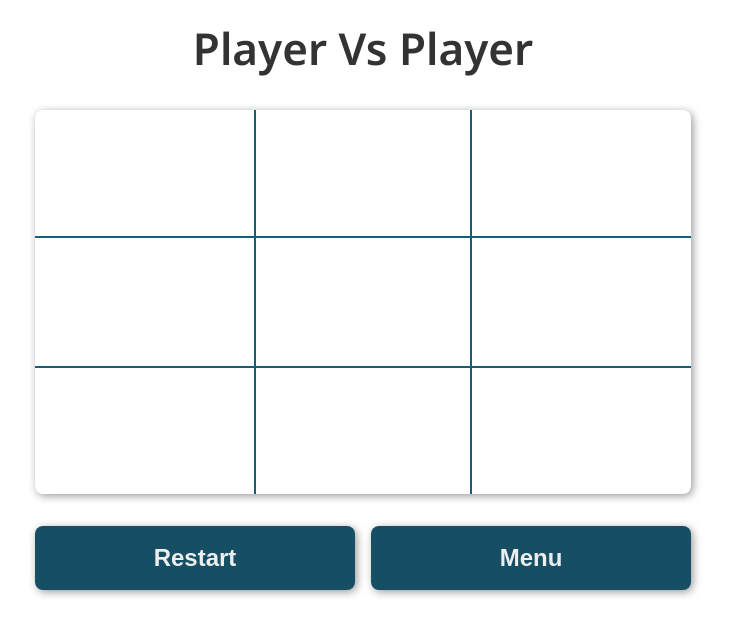
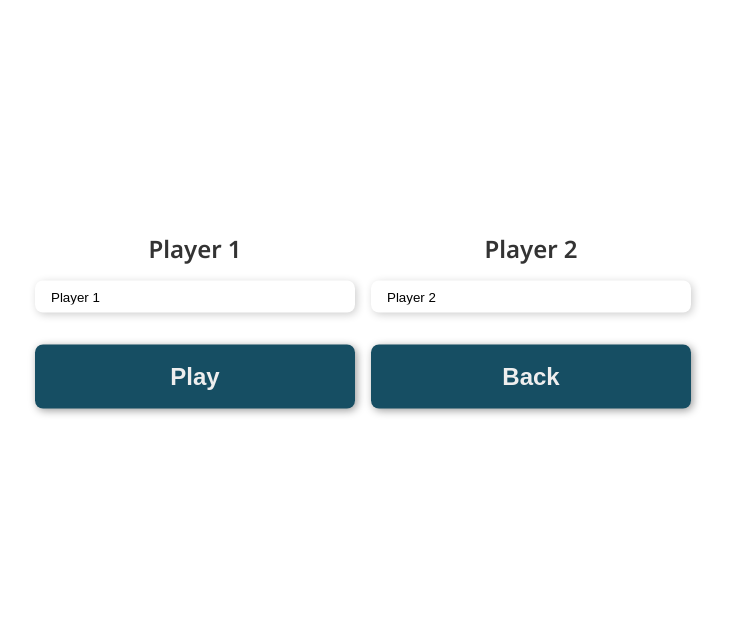
Before and after one commit to mgibson43/TicTacToe, a plain HTML site: page index.html in a window 1280 px wide. Both pictures are taken after a click on the button "Player vs Player". Shown: the whole page, without its empty margins (277-1006 px from the left). Drawn offline with Linux system fonts and the light colour scheme.

Commit message:
Feat: Player name entry

```diff
--- a/index.html
+++ b/index.html
@@ -12,13 +12,30 @@
   <title>Tic-Tac-Toe</title>
 </head>
 <body>
-  <nav class="menu container">
+  <menu class="menu container">
     <h1>Tic Tac Toe</h1>
     <div class="menu-btns">
       <button class="btn pvp-btn">Player vs Player</button>
       <button class="btn pvc-btn">Player vs Computer</button>
     </div>
-  </nav>
+  </menu>
+
+  <aside class="pvp-name-entry container hidden">
+    <div class="pvp-players">
+      <div>
+        <label for="player1">Player 1</label>
+        <input type="text" id="player1" value="Player 1" min="1">
+      </div>
+      <div>
+        <label for="player2">Player 2</label>
+        <input type="text" id="player2" value="Player 2" minlength="1">
+      </div>
+    </div>
+    <div class="pvp-name-entry-btns">
+      <button class="btn play-pvp-btn">Play</button>
+      <button class="btn back-btn">Back</button>
+    </div>
+  </aside>
 
   <article class="game container hidden">
     <h2 class="title"></h2>
--- a/script.js
+++ b/script.js
@@ -1,9 +1,8 @@
-'use strict'
-
-const tictactoe = document.querySelector('.game');
-const tictactoeMenu = document.querySelector('.menu');
 
 const game = (() => {
+  'use strict'
+
+  // Initializing variables
   let count = 0;
   const tiles = [];
   const players = [];
@@ -18,33 +17,24 @@ const game = (() => {
     [2, 4, 6]
   ];
 
+  // DOM element selections
   const board = document.querySelector('.board');
   const results = document.querySelector('.game-results');
+  const pvpNameEntry = document.querySelector('.pvp-name-entry');
   const title = document.querySelector('.title');
   const restart = document.querySelector('.restart-btn');
+  const playPVP = document.querySelector('.play-pvp-btn')
   const pvp = document.querySelector('.pvp-btn');
   const menuBtn = document.querySelector('.menu-btn');
+  const backBtn = document.querySelector('.back-btn');
+  const tictactoe = document.querySelector('.game');
+  const tictactoeMenu = document.querySelector('.menu');
+  const player1 = document.getElementById('player1');
+  const player2 = document.getElementById('player2');
 
-  restart.addEventListener('click', function() {
-    clearBoard();
-    createBoard()
-    playerVsPlayer('Player 1', 'Player 2');
-  });
+  // FUNCTIONS
 
-  pvp.addEventListener('click', function() {
-    createBoard();
-    playerVsPlayer('Player 1', 'Player 2');
-    tictactoeMenu.classList.add('hidden');
-    tictactoe.classList.remove('hidden');
-  });
-
-  menuBtn.addEventListener('click', function() {
-    clearBoard();
-    tictactoe.classList.add('hidden');
-    tictactoeMenu.classList.remove('hidden');
-  });
-
-
+  // Creates game board
   const createBoard = function() {
     for (let i = 0; i < 9; i++) {
       const div = document.createElement('div');
@@ -55,6 +45,7 @@ const game = (() => {
     }
   }
 
+  // Plays current players turn
   const takeTurn = function() {
     count++;
     this.textContent = players.find(player => player.turn === true).char;
@@ -64,12 +55,14 @@ const game = (() => {
     changeTurn();
   }
 
+  // Changes players turns
   const changeTurn = function() {
     players.forEach(player => {
       player.turn === true ? player.turn = false : player.turn = true;
     });
   }
 
+  // Checks for win conditions
   const checkWin = function(count) {
     let status = '';
     if (count < 3) return status = 'pending';
@@ -86,34 +79,78 @@ const game = (() => {
     return status;
   }
 
+  // Ends game, disabling buttons and displaying winner
   const endGame = function(status) {
     status === 'win' ? results.textContent = `${players.find(player => player.turn === true).name} wins!` : results.textContent = 'Draw';
     tiles.forEach(tile => tile.removeEventListener('click', takeTurn));
   }
 
+  // Player factory function
   const player = (name, turn, char) => {
     return { name, turn, char }
   }
 
-  const playerVsPlayer = (name1, name2) => {
+  // Starts PVP game
+  const playerVsPlayer = function() {
     title.textContent = 'Player Vs Player';
-    players.push(player(name1, true, 'X'));
-    players.push(player(name2, false, 'O'));
+    players.length = 0;
+    createBoard();
+    players.push(player((player1.value == '' ? 'Player 1' : player1.value), true, 'X'));
+    players.push(player((player1.value == '' ? 'Player 2' : player2.value), false, 'O'));
+    pvpNameEntry.classList.add('hidden');
+    tictactoe.classList.remove('hidden');
   }
 
+  // Changes screen to player name entry
+  const playerNames = function() {
+    tictactoeMenu.classList.add('hidden');
+    pvpNameEntry.classList.remove('hidden');
+  }
+
+  // Clears tiles and resets moves
   const clearBoard = function() {
-    players.length = 0;
     tiles.forEach(tile => board.removeChild(tile));
     tiles.length = 0;
     count = 0;
     results.textContent = '';
   }
 
-  return {
-    tiles,
-    createBoard,
-    takeTurn,
-    player,
-    playerVsPlayer
+  // Restarts current game with current players
+  const restartGame = function() {
+    clearBoard();
+    createBoard()
+    players.find(player => player.char === 'X').turn = true;
+    players.find(player => player.char === 'O').turn = false;
   }
+
+  // Returns to main menu
+  const returnToMenu = function() {
+    clearBoard();
+    resetNames();
+    tictactoe.classList.add('hidden');
+    tictactoeMenu.classList.remove('hidden');
+  }
+
+  const back = function () {
+    resetNames();
+    pvpNameEntry.classList.add('hidden');
+    tictactoeMenu.classList.remove('hidden');
+  }
+
+  const resetNames = function() {
+    player1.value = 'Player 1';
+    player2.value = 'Player 2';
+  }
+
+  // EVENT LISTENERS
+
+  restart.addEventListener('click', restartGame);
+
+  playPVP.addEventListener('click', playerVsPlayer);
+
+  menuBtn.addEventListener('click', returnToMenu);
+
+  pvp.addEventListener('click', playerNames);
+
+  backBtn.addEventListener('click', back);
 })();
--- a/style.css
+++ b/style.css
@@ -7,16 +7,15 @@
 
 html {
   font-family: 'Noto Sans', sans-serif;
+  color: #333;
 }
 
 h1 {
-  color: #333;
   font-size: 52px;
   font-weight: 700;
 }
 
 h2 {
-  color: #333;
   font-size: 44px;
   font-weight: 600;
   text-align: center;
@@ -68,6 +67,51 @@ h2 {
 }
 
 .menu-btns {
+  display: flex;
+  gap: 1rem;
+}
+
+/* Player selection styling */
+.pvp-name-entry {
+  display: flex;
+  flex-direction: column;
+  gap: 2rem;
+}
+
+.pvp-players {
+  display: flex;
+  gap: 1rem;
+}
+
+.pvp-players div {
+  display: flex;
+  flex-direction: column;
+}
+
+label {
+  font-size: 24px;
+  font-weight: 600;
+  text-align: center;
+  margin-bottom: 1rem;
+}
+
+input {
+  width: 20rem;
+  height: 2rem;
+  padding: 1rem;
+
+  border: none;
+  border-radius: 8px;
+
+  box-shadow: 2px 2px 8px rgba(0,0,0,0.2);
+}
+
+input:focus {
+  outline: none;
+  box-shadow: 2px 2px 8px rgba(0,0,0,0.4);
+}
+
+.pvp-name-entry-btns {
   display: flex;
   gap: 1rem;
 }
```
